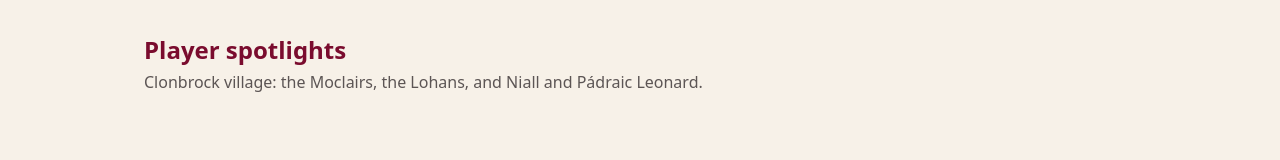
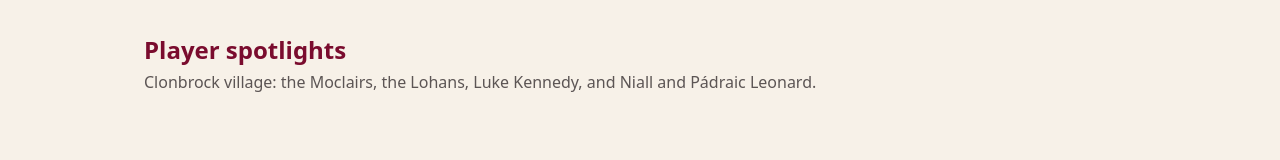
Before and after one commit to Sliothar1/GrokD4M, a Next.js app: page / in a window 1280 px wide. Shown: the part 282-442 px from the top of the page. Built offline with nearby package versions, Linux system fonts and the light colour scheme.

Commit message:
Homepage: add Luke Kennedy to Clonbrock village spotlights (Garry ask 4 Oct 07:19)

```diff
--- a/src/app/page.tsx
+++ b/src/app/page.tsx
@@ -6,7 +6,8 @@ import { playerNotableText } from "@/lib/entityDisplay";
 
 /**
  * Player spotlights: Tim Sweeney first, then the Clonbrock village families —
- * the Moclairs, the Lohans, and Niall and Pádraic Leonard (Garry ask, 4 Oct 07:06).
+ * the Moclairs, the Lohans, Luke Kennedy, and Niall and Pádraic Leonard
+ * (Garry asks, 4 Oct 07:06 and 07:19).
  * Canonical (non-alias) player ids only.
  */
 const SPOTLIGHT_PLAYER_IDS = [
@@ -22,6 +23,8 @@ const SPOTLIGHT_PLAYER_IDS = [
   "player:cathal-lohan",
   "player:trevor-lohan",
   "player:philip-lohan",
+  // Clonbrock (Garry ask, 4 Oct 07:19)
+  "player:luke-kennedy",
   // Leonards
   "player:niall-leonard",
   "player:padraic-leonard",
@@ -82,8 +85,8 @@ export default async function HomePage() {
             Player spotlights
           </h2>
           <p className="mt-1 text-base text-galway-ink/70">
-            Clonbrock village: the Moclairs, the Lohans, and Niall and Pádraic
-            Leonard.
+            Clonbrock village: the Moclairs, the Lohans, Luke Kennedy, and Niall
+            and Pádraic Leonard.
           </p>
         </div>
         <div className="grid gap-3 sm:grid-cols-2 lg:grid-cols-3">
```
